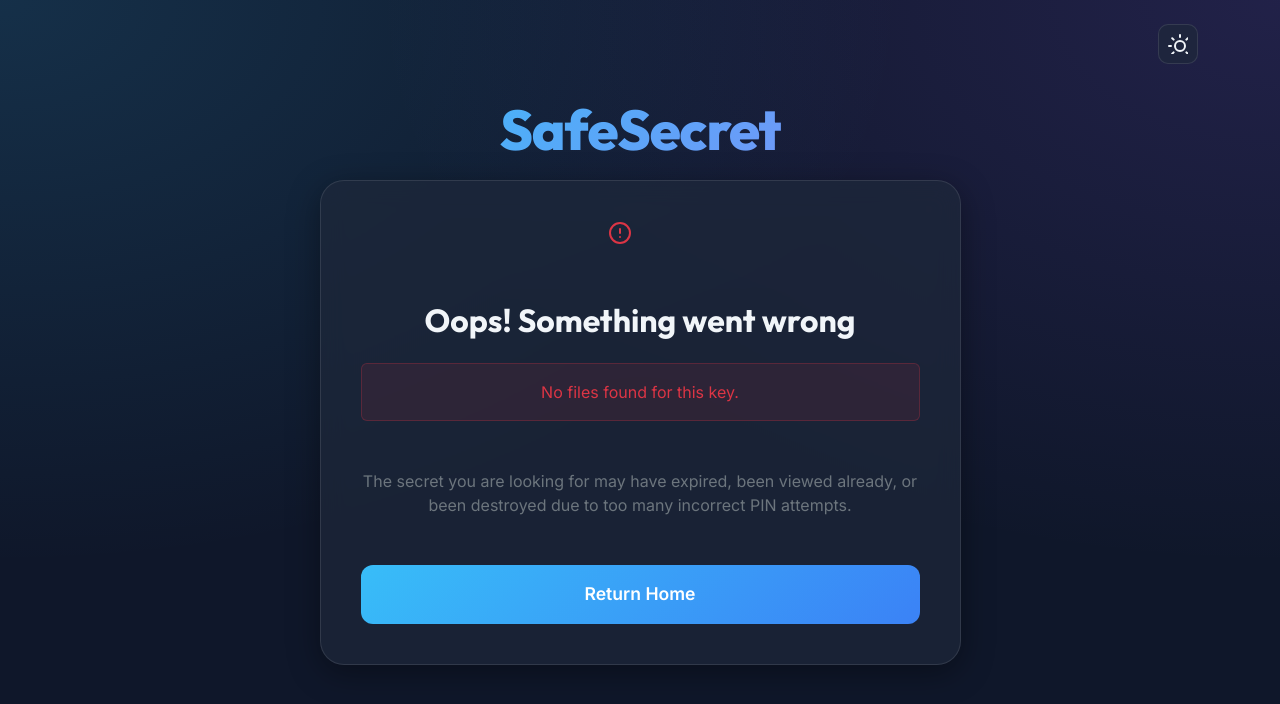
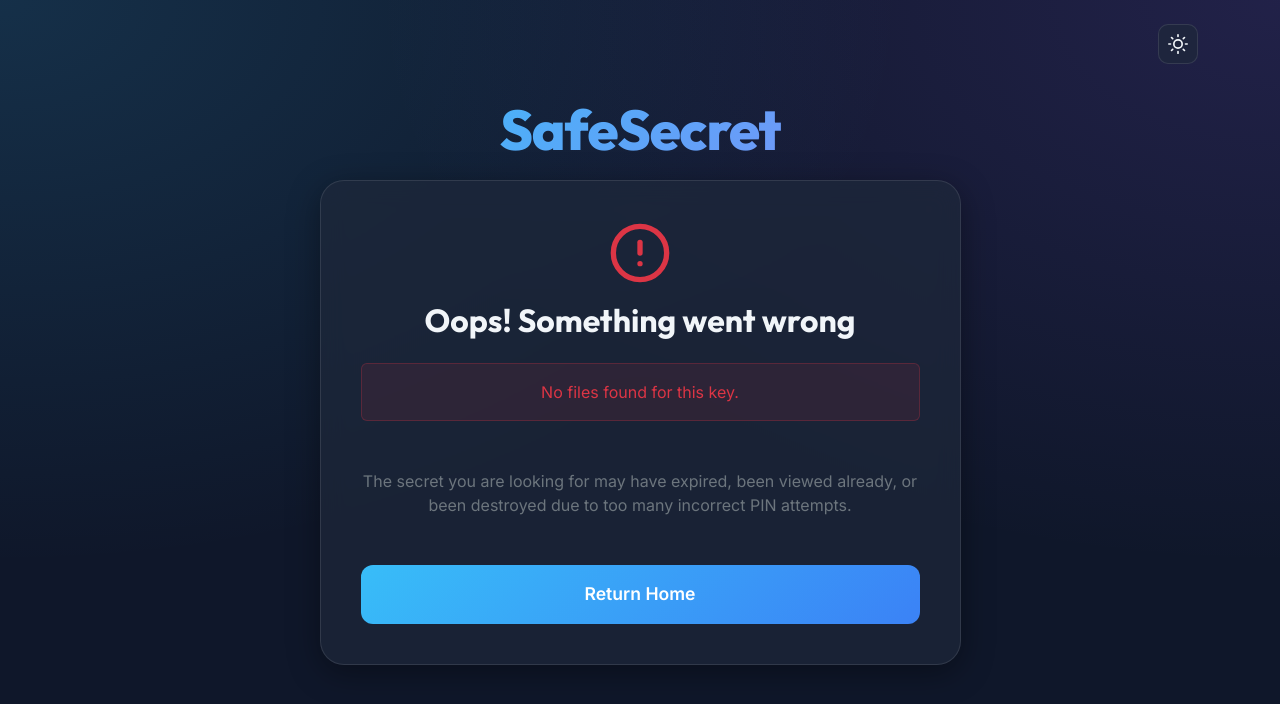
Before and after one commit to CodeLionius/SafeSecret, a Flask app: page /created in a window 1280 px wide. Shown: the top 704 px of the page. Run offline with Flask 3, Linux system fonts and the light colour scheme; parts of the project's set-up code (start-up, migrations or seed data) failed here and were passed over.

Commit message:
SVG icon fix

```diff
--- a/static/js/app.js
+++ b/static/js/app.js
@@ -6,8 +6,8 @@ document.addEventListener('DOMContentLoaded', function () {
         localStorage.setItem('theme', theme);
         if (themeToggle) {
             themeToggle.innerHTML = theme === 'dark' ?
-                '<svg class="icon"><circle cx="12" cy="12" r="5"/><path d="M12 1v2M12 21v2M4.22 4.22l1.42 1.42M18.36 18.36l1.42 1.42M1 12h2M21 12h2M4.22 19.78l1.42-1.42M18.36 5.64l1.42-1.42"/></svg>' :
-                '<svg class="icon"><path d="M21 12.79A9 9 0 1 1 11.21 3 7 7 0 0 0 21 12.79z"/></svg>';
+                '<svg class="icon" viewBox="0 0 24 24"><circle cx="12" cy="12" r="5"/><path d="M12 1v2M12 21v2M4.22 4.22l1.42 1.42M18.36 18.36l1.42 1.42M1 12h2M21 12h2M4.22 19.78l1.42-1.42M18.36 5.64l1.42-1.42"/></svg>' :
+                '<svg class="icon" viewBox="0 0 24 24"><path d="M21 12.79A9 9 0 1 1 11.21 3 7 7 0 0 0 21 12.79z"/></svg>';
         }
     };
 
@@ -69,9 +69,10 @@ document.addEventListener('DOMContentLoaded', function () {
 
     // Event Delegation for Copy Buttons
     document.addEventListener('click', function (e) {
-        if (e.target.matches('#copy-btn')) {
-            const targetId = e.target.getAttribute('data-copy-target') || 'share-link';
-            const feedbackId = e.target.getAttribute('data-copy-feedback') || 'link-feedback';
+        const copyBtn = e.target.closest('.copy-btn');
+        if (copyBtn) {
+            const targetId = copyBtn.getAttribute('data-copy-target') || 'share-link';
+            const feedbackId = copyBtn.getAttribute('data-copy-feedback') || 'link-feedback';
             copyToClipboard(targetId, feedbackId);
         }
     });
@@ -102,7 +103,7 @@ document.addEventListener('DOMContentLoaded', function () {
             Array.from(fileInput.files).forEach(file => {
                 const div = document.createElement('div');
                 div.className = 'mt-2 text-sm text-secondary flex items-center gap-2';
-                div.innerHTML = `<svg class="icon w-4 h-4"><path d="M13 2H6a2 2 0 0 0-2 2v16a2 2 0 0 0 2 2h12a2 2 0 0 0 2-2V9z"/><polyline points="13 2 13 9 20 9"/></svg> <span>${file.name}</span>`;
+                div.innerHTML = `<svg class="icon w-4 h-4" viewBox="0 0 24 24"><path d="M13 2H6a2 2 0 0 0-2 2v16a2 2 0 0 0 2 2h12a2 2 0 0 0 2-2V9z"/><polyline points="13 2 13 9 20 9"/></svg> <span>${file.name}</span>`;
                 fileList.appendChild(div);
             });
         });
--- a/templates/enter_pin.html
+++ b/templates/enter_pin.html
@@ -28,7 +28,7 @@
 
         <div class="glass-card">
           <div class="mb-4">
-            <svg class="icon text-accent mb-3" style="width: 48px; height: 48px;">
+            <svg class="icon text-accent mb-3" style="width: 48px; height: 48px;" viewBox="0 0 24 24">
               <rect x="3" y="11" width="18" height="11" rx="2" ry="2" />
               <path d="M7 11V7a5 5 0 0 1 10 0v4" />
             </svg>
@@ -64,7 +64,7 @@
           <div
             class="alert alert-warning bg-warning bg-opacity-10 border-warning border-opacity-25 text-warning small text-start">
             <div class="d-flex gap-2">
-              <svg class="icon flex-shrink-0" style="width: 18px; height: 18px;">
+              <svg class="icon flex-shrink-0" style="width: 18px; height: 18px;" viewBox="0 0 24 24">
                 <path d="M10.29 3.86L1.82 18a2 2 0 0 0 1.71 3h16.94a2 2 0 0 0 1.71-3L13.71 3.86a2 2 0 0 0-3.42 0z" />
                 <line x1="12" y1="9" x2="12" y2="13" />
                 <line x1="12" y1="17" x2="12.01" y2="17" />
--- a/templates/error.html
+++ b/templates/error.html
@@ -25,7 +25,7 @@
 
         <div class="glass-card">
           <div class="mb-4">
-            <svg class="icon text-danger mb-3" style="width: 64px; height: 64px;">
+            <svg class="icon text-danger mb-3" style="width: 64px; height: 64px;" viewBox="0 0 24 24">
               <circle cx="12" cy="12" r="10" />
               <line x1="12" y1="8" x2="12" y2="12" />
               <line x1="12" y1="16" x2="12.01" y2="16" />
--- a/templates/index.html
+++ b/templates/index.html
@@ -29,7 +29,7 @@
         <div
           class="alert alert-primary bg-primary bg-opacity-10 border-primary border-opacity-25 text-primary text-start small mb-4 py-2">
           <div class="d-flex align-items-center gap-2">
-            <svg class="icon flex-shrink-0" style="width: 16px; height: 16px;">
+            <svg class="icon flex-shrink-0" style="width: 16px; height: 16px;" viewBox="0 0 24 24">
               <circle cx="12" cy="12" r="10" />
               <line x1="12" y1="16" x2="12" y2="12" />
               <line x1="12" y1="8" x2="12.01" y2="8" />
--- a/templates/show_combo.html
+++ b/templates/show_combo.html
@@ -37,7 +37,7 @@
             <div class="position-relative">
               <textarea id="secret-text" class="form-control text-center bg-dark" rows="4" readonly
                 style="resize:none;">{{ message }}</textarea>
-              <button id="copy-btn" class="btn btn-sm btn-outline-info position-absolute top-0 end-0 m-2"
+              <button class="btn btn-sm btn-outline-info copy-btn position-absolute top-0 end-0 m-2"
                 data-copy-target="secret-text" data-copy-feedback="copy-feedback">
                 Copy
               </button>
```
Also changed, not shown: templates/created.html (+3 -4 lines).
